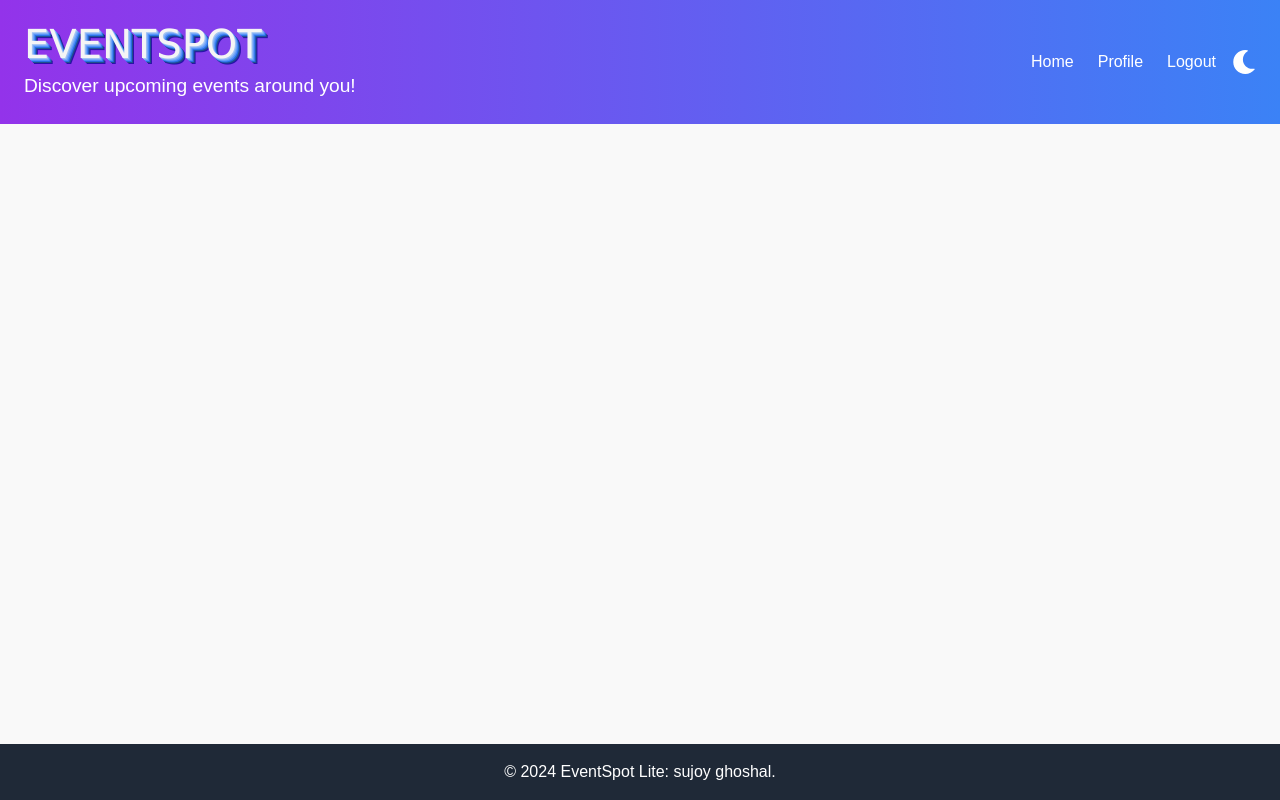
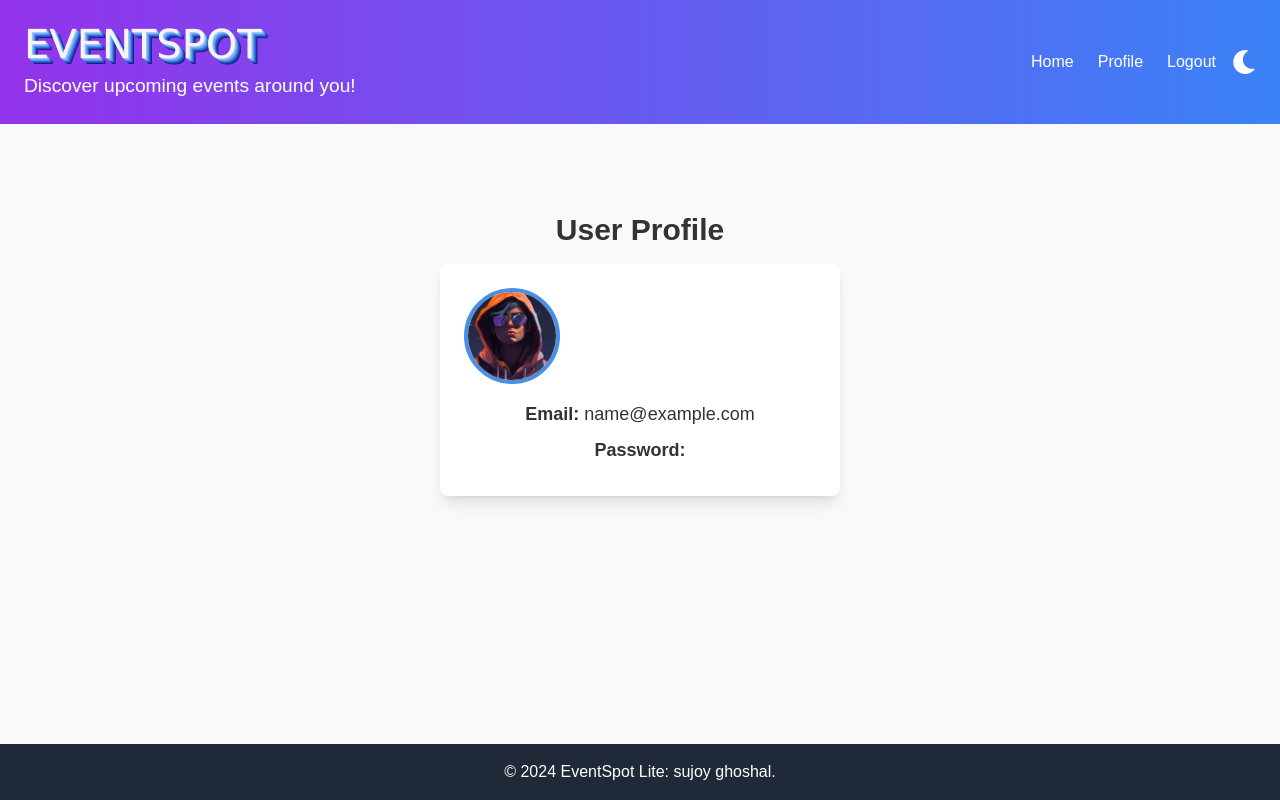
Before and after one commit to sujoyghoshal/Sujoy_Ghoshal_EventSpotLite, a React (Vite) app: page /profile in a window 1280 px wide. Built offline with nearby package versions, Linux system fonts and the light colour scheme; sample sign-in values are in the browser's storage.

Commit message:
adding profile section

```diff
--- a/src/App.jsx
+++ b/src/App.jsx
@@ -6,6 +6,7 @@ import Loader from './components/Loader';
 import EventListPage from './pages/EventListPage';
 import SignupForm from './components/SignupForm';
 import LoginForm from './components/LoginForm';
+import ProfilePage from './pages/ProfilePage'; // Import ProfilePage
 
 const App = () => {
   const [isLoading, setIsLoading] = useState(true);
@@ -59,6 +60,16 @@ const App = () => {
                   )
                 }
               />
+              <Route
+                path="/profile"
+                element={
+                  isAuthenticated ? (
+                    <ProfilePage />
+                  ) : (
+                    <Navigate to="/login" state={{ message: 'Please log in to view your profile.' }} />
+                  )
+                }
+              />
             </Routes>
           </main>
           <Footer />
--- /dev/null
+++ b/src/pages/ProfilePage.jsx
@@ -0,0 +1,35 @@
+// src/pages/ProfilePage.jsx
+import React, { useEffect, useState } from 'react';
+import '../styles/ProfilePage.css';
+
+const ProfilePage = () => {
+  const [userData, setUserData] = useState({ email: '', password: '' });
+
+  useEffect(() => {
+    const storedUser = JSON.parse(localStorage.getItem('user'));
+    if (storedUser) {
+      setUserData(storedUser);
+    }
+  }, []);
+
+  return (
+    <div className="profile-page p-6">
+      <h2 className="text-3xl font-bold mb-4">User Profile</h2>
+      <div className="profile-card bg-white p-6 rounded-lg shadow-lg">
+        <div className="profile-image-container">
+          <img
+            src="../public/assets/profile.jpg"
+            alt="User Avatar"
+            className="profile-avatar rounded-full w-24 h-24 mb-4"
+          />
+        </div>
+        <div className="profile-info">
+          <p className="text-lg"><strong>Email:</strong> {userData.email}</p>
+          <p className="text-lg"><strong>Password:</strong> {userData.password}</p>
+        </div>
+      </div>
+    </div>
+  );
+};
+
+export default ProfilePage;
--- /dev/null
+++ b/src/styles/ProfilePage.css
@@ -0,0 +1,69 @@
+.profile-page {
+    display: flex;
+    flex-direction: column;
+    align-items: center;
+    padding: 20px;
+  }
+
+  .profile-card {
+    width: 90%;
+    max-width: 400px;
+    background-color: #ffffff;
+    border-radius: 10px;
+    box-shadow: 0px 4px 10px rgba(0, 0, 0, 0.1);
+    padding: 20px;
+    text-align: center;
+  }
+
+  .profile-avatar-container {
+    display: flex;
+    justify-content: center;
+    margin-bottom: 20px;
+  }
+
+  .profile-avatar {
+    width: 100px;
+    height: 100px;
+    border-radius: 50%;
+    border: 4px solid #4a90e2;
+    object-fit: cover;
+    transition: transform 0.3s ease;
+  }
+
+  .profile-avatar:hover {
+    transform: scale(1.05);
+  }
+
+  .profile-info {
+    font-size: 1.1em;
+    color: #333;
+  }
+
+  .profile-info p {
+    margin: 8px 0;
+  }
+
+  @media (min-width: 768px) {
+    .profile-card {
+      padding: 30px;
+    }
+
+    .profile-avatar {
+      width: 120px;
+      height: 120px;
+    }
+
+    .profile-info {
+      font-size: 1.2em;
+    }
+  }
+
+  @media (min-width: 1024px) {
+    .profile-page {
+      padding: 40px;
+    }
+
+    .profile-card {
+      padding: 40px;
+    }
+  }
```
Also changed, not shown: public/assets/profile.jpg (added).
